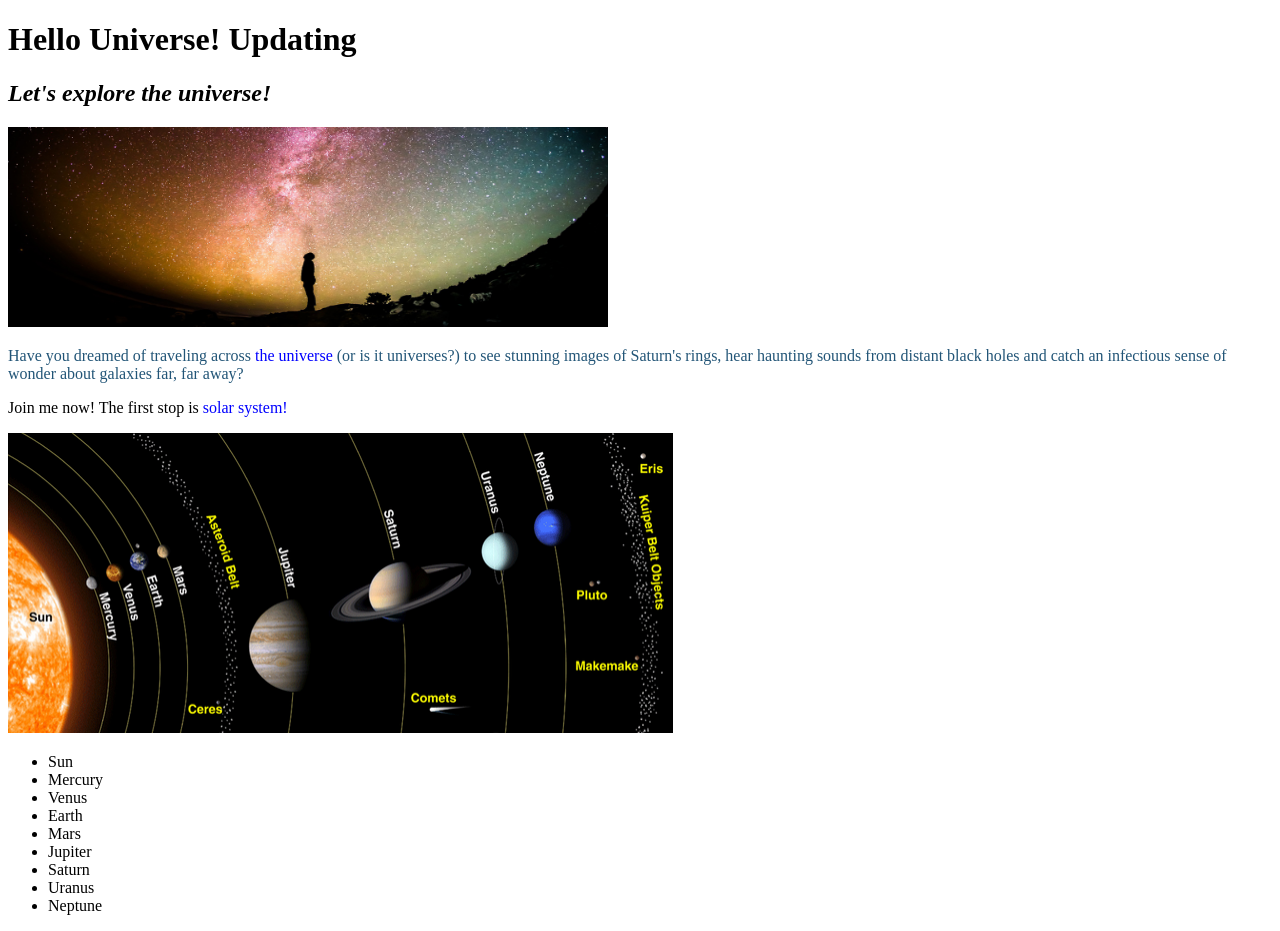
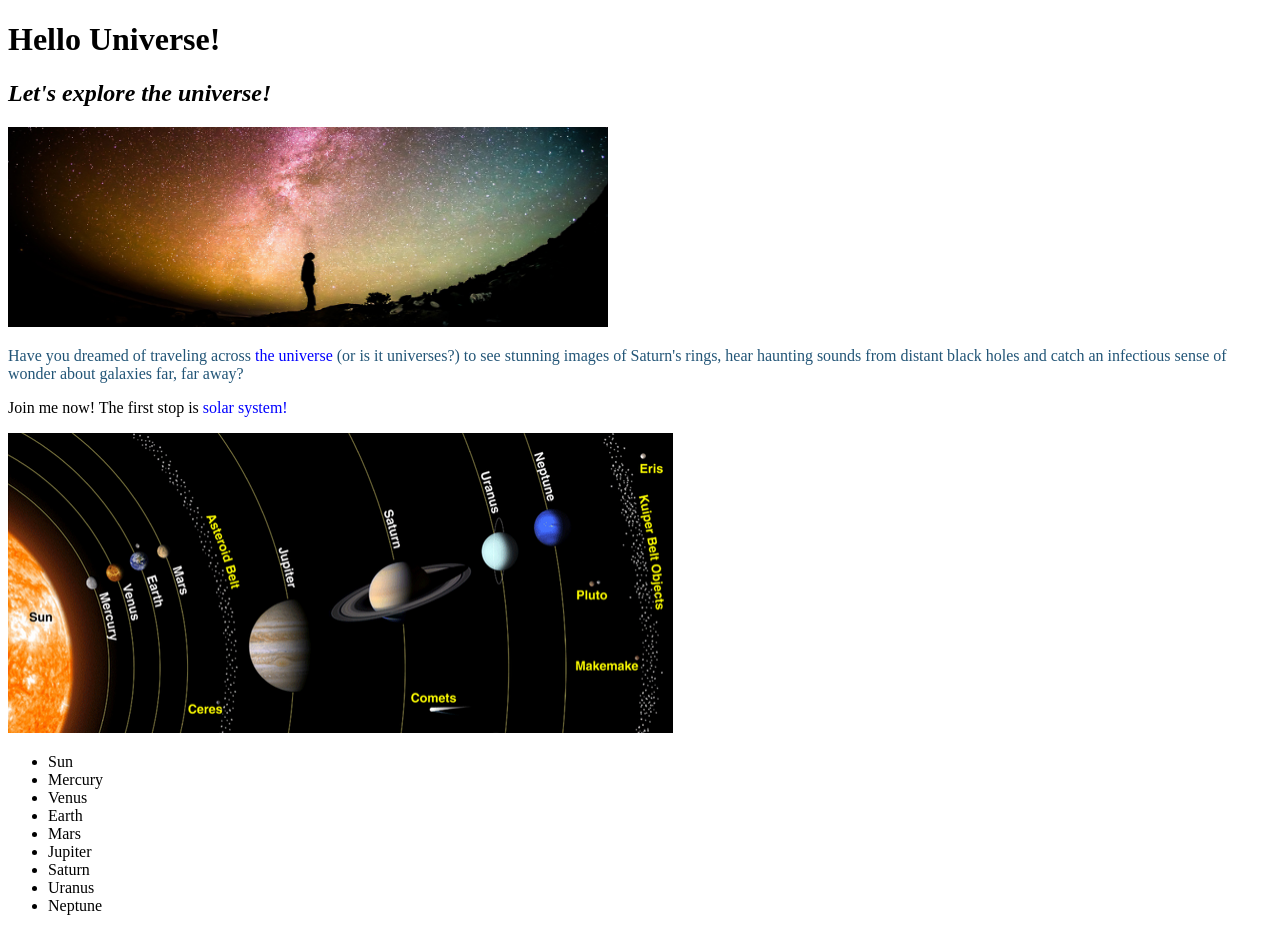
Before and after one commit to Jiajiaxiaohui/coding_course, a plain HTML site: page first_site/index.html in a window 1280 px wide. Drawn offline with Linux system fonts and the light colour scheme.

Commit message:
delete updating

```diff
--- a/first_site/index.html
+++ b/first_site/index.html
@@ -6,7 +6,7 @@
   <meta charset="utf-8">
 </head>
 <body>
-<h1> Hello Universe! Updating</h1>
+<h1> Hello Universe! </h1>
 <h2> <em> Let's explore the universe! </em> </h2>
 <img src="Hello universe.jpg" alt="man and universe" height="200" width="600">
     <p class="highlight"> Have you dreamed of traveling across <span style="color:blue"> the universe </span> (or is it universes?)
```
